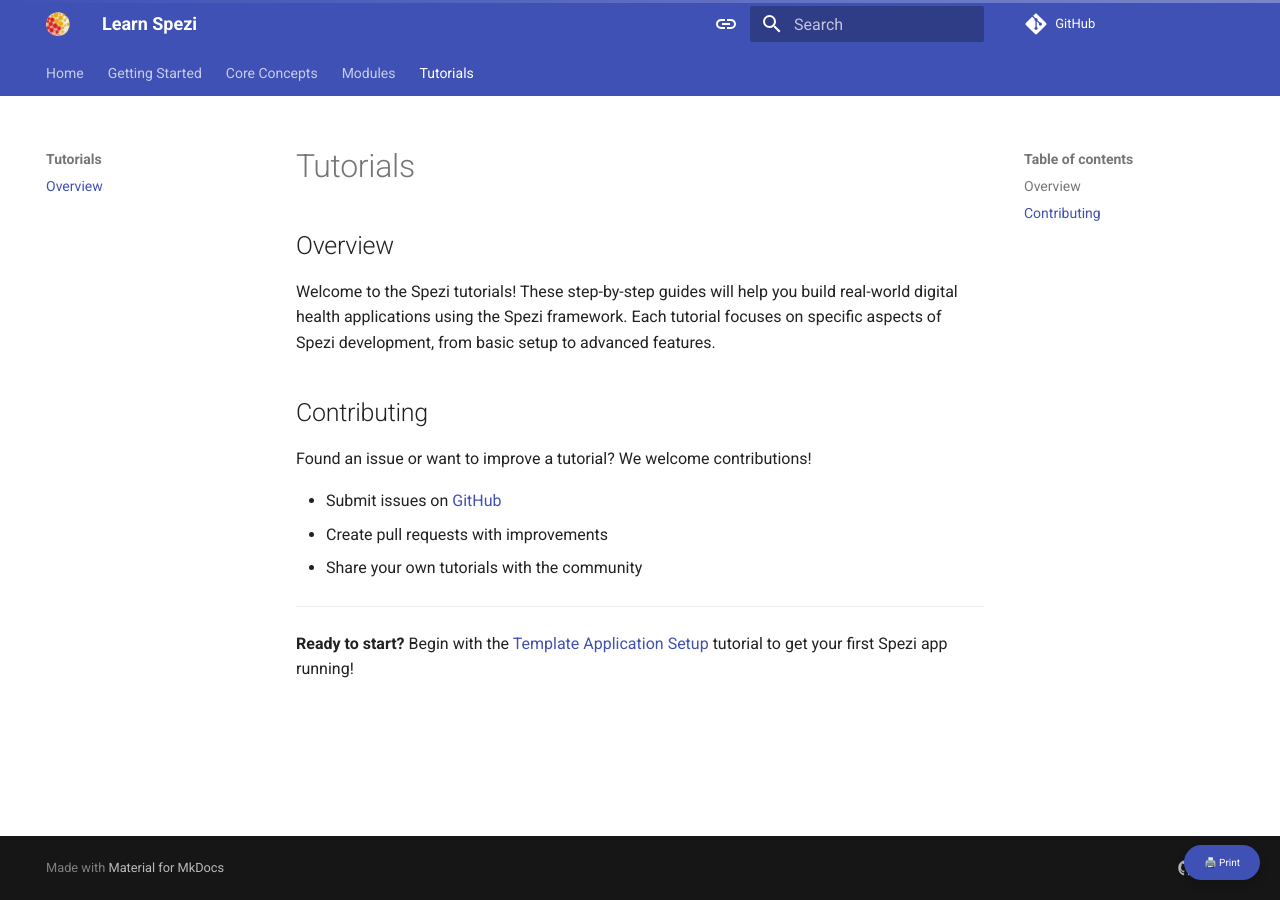
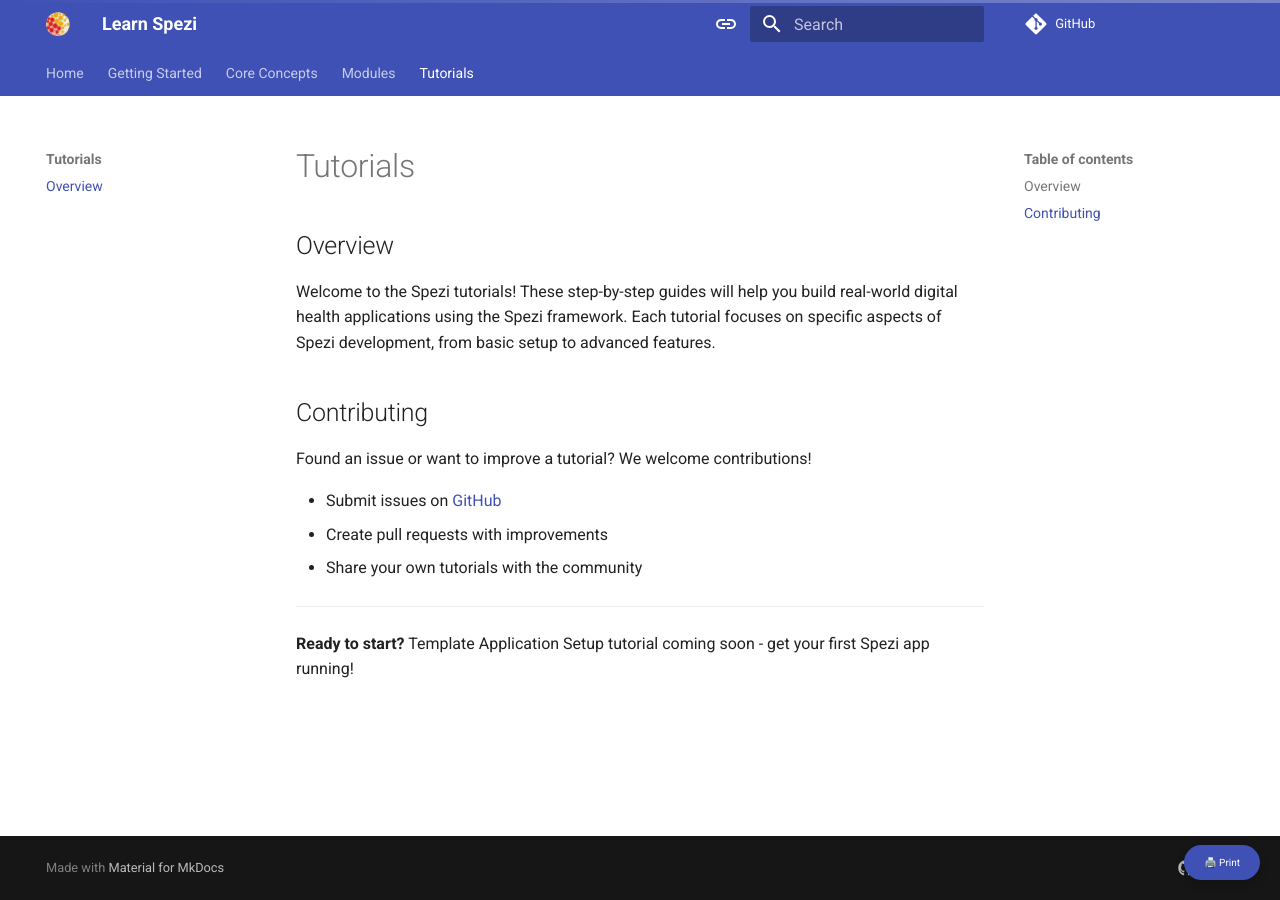
Before and after one commit to StanfordSpezi/learnspezi, an MkDocs documentation site: the page built from docs/tutorials/overview.md, in a window 1280 px wide. Built offline with MkDocs 1.6.1 and Material for MkDocs 9.7.7, drawn with Linux system fonts in a browser that asks for light colours; comment, search, counter and statistics services are not loaded.

```diff
--- a/docs/tutorials/overview.md
+++ b/docs/tutorials/overview.md
@@ -14,4 +14,4 @@ Found an issue or want to improve a tutorial? We welcome contributions!
 
 ---
 
-**Ready to start?** Begin with the [Template Application Setup](template-application-setup.md) tutorial to get your first Spezi app running!
+**Ready to start?** Template Application Setup tutorial coming soon - get your first Spezi app running!
--- a/mkdocs.yml
+++ b/mkdocs.yml
@@ -70,6 +70,8 @@ markdown_extensions:
 
 plugins:
   - search
+  - social:
+      enabled: !ENV [CI, false]
   - git-authors
 
 nav:
--- /dev/null
+++ b/requirements.txt
@@ -0,0 +1,4 @@
+mkdocs
+mkdocs-material
+mkdocs-git-authors-plugin
+mkdocs-material[imaging]
```
Also changed, not shown: docs/modules/advanced-modules.md (+1 -1 lines), docs/modules/core-modules.md (+1 -1 lines), docs/modules/health-wellness.md (+1 -1 lines), docs/modules/user-experience.md (+1 -1 lines), 3 other files.
